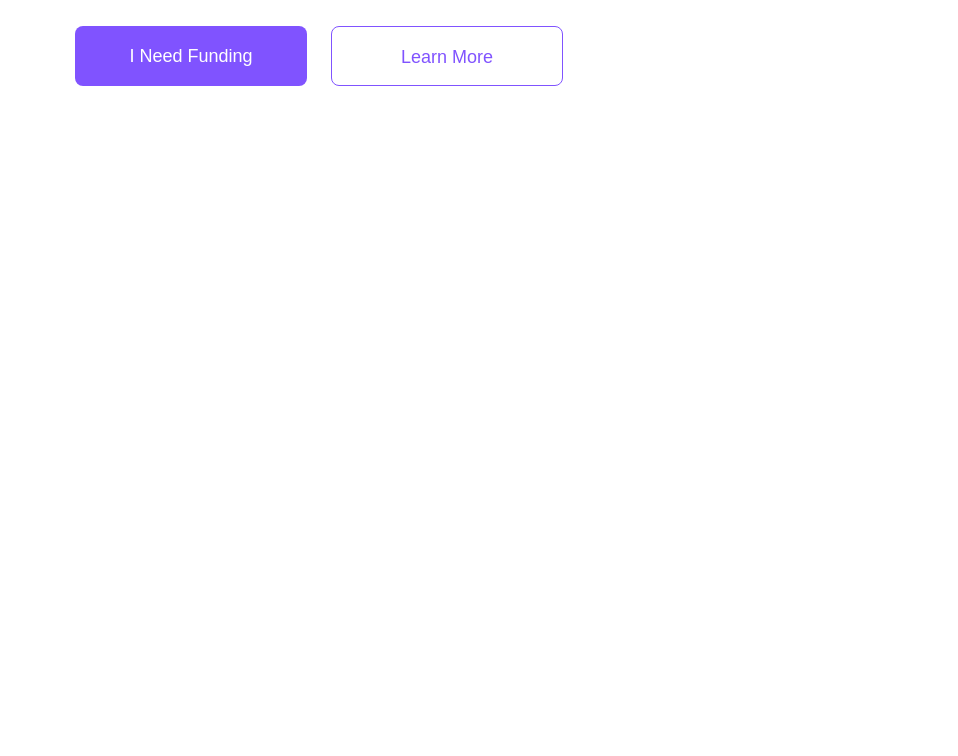
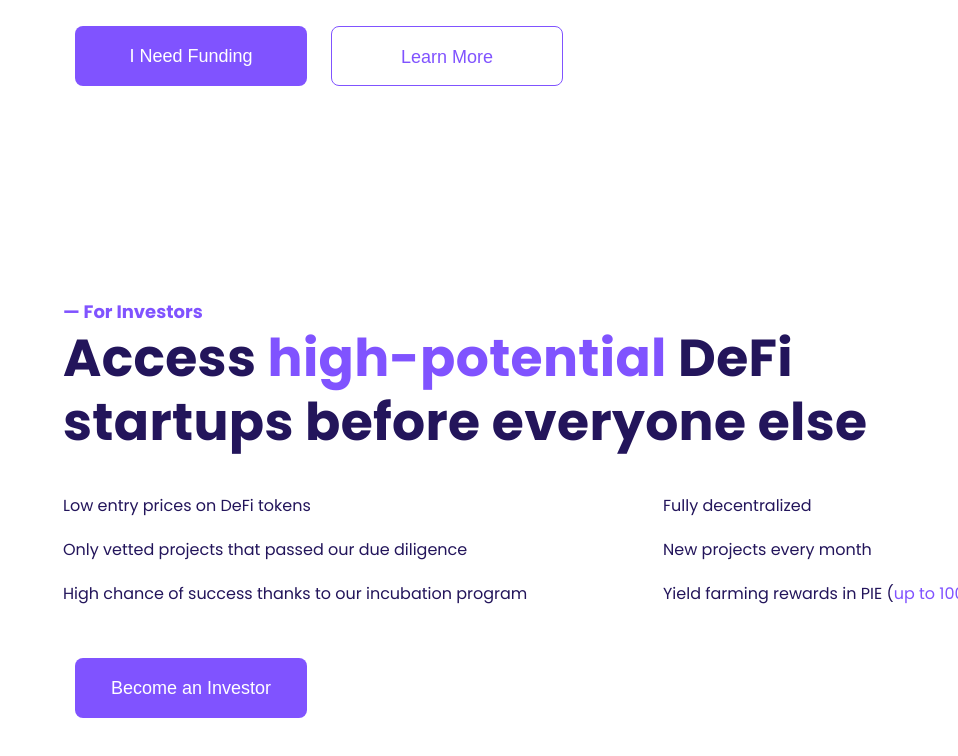
Before and after one commit to tatevkh99/Vision-Capital, a plain HTML site: page index.html in a window 1280 px wide. Shown: the part 2365-3121 px from the top of the page, without its empty margins (322-1280 px from the left). Drawn offline with Linux system fonts and the light colour scheme.

Commit message:
created for-investors

```diff
--- a/css/style.css
+++ b/css/style.css
@@ -618,3 +618,96 @@
                     background: #e9e2e2
                 }
                 /* For Projects styles end */
+                /* For Investors styles start */
+
+                .forinvestors {
+                    margin-top: 200px;
+                    margin-bottom: 200px;
+                    padding-left: 370px;
+                }
+
+                .fi_heading {
+                    margin-bottom: 40px;
+                }
+
+                .for_investors {
+                    font-weight: 600;
+                    font-size: 18px;
+                    line-height: 28px;
+                    color: #8053FF;
+                }
+
+                .forinvestors_title {
+                    font-weight: 700;
+                    font-size: 52px;
+                    line-height: 64px;
+                    letter-spacing: 0.32px;
+                }
+
+                .fi_cards {
+                    display: grid;
+                    grid-template-columns: repeat(2, 1fr);
+                    grid-gap: 20px;
+                    margin-bottom: 40px;
+                }
+
+                .fi_cards-one {
+                    display: grid;
+                    grid-template-rows: repeat(3, 1fr);
+                    grid-gap: 20px;
+                    width: 580px;
+                    height: auto;
+                }
+
+                .fi_cards-two {
+                    display: grid;
+                    grid-template-rows: repeat(3, 1fr);
+                    grid-gap: 20px;
+                    width: 580px;
+                    height: auto;
+                }
+
+                .fi_card {
+                    width: 580px;
+                    height: auto;
+                }
+
+                .fi_card-title {
+                    font-weight: 500;
+                    font-size: 16px;
+                    line-height: 24px;
+                }
+
+                .fi_card-text {
+                    font-weight: 400;
+                    font-size: 14px;
+                    line-height: 21px;
+                    color: #928CAB;
+                }
+
+                .fi_button-form__info {
+                    display: flex;
+                    flex-wrap: wrap;
+                }
+
+                .fi_button-form__submit {
+                    padding: 12px 24px;
+                    font-weight: 500;
+                    font-size: 18px;
+                    line-height: 36px;
+                    color: white;
+                    background: #8053FF;
+                    border-radius: 8px;
+                    border: 0;
+                    margin: 12px;
+                    gap: 10px;
+                    width: 232px;
+                    height: 60px;
+                }
+
+                .fp_button-form__submit:hover,
+                .fp_button-form__submit:focus,
+                .fp_button-form__submit:active {
+                    background: #6249ab
+                }
+                /* For Investors styles end */
--- a/index.html
+++ b/index.html
@@ -216,6 +216,55 @@
             </div>
         </div>
         <!-- For Projects end -->
+        <!-- For Investors start -->
+        <div class="forinvestors">
+            <div class="wrapper-full">
+                <div class="fi_heading">
+                    <h6 class="for_investors">— For Investors</h6>
+                    <h1 class="forinvestors_title">Access <span class="word-color">high-potential</span> DeFi startups before everyone else</h1>
+                </div>
+                <div class="fi_cards">
+                    <div class="fi_cards-one">
+                        <div class="fi_card">
+                            <div class="fi_card-mark"></div>
+                            <h6 class="fi_card-title">Low entry prices on DeFi tokens</h6>
+                        </div>
+                        <div class="fi_card">
+                            <div class="fi_card-mark"></div>
+                            <h6 class="fi_card-title">Only vetted projects that passed our due diligence</h6>
+                        </div>
+                        <div class="fi_card">
+                            <div class="fi_card-mark"></div>
+                            <h6 class="fi_card-title">High chance of success thanks to our incubation program</h6>
+                        </div>
+                    </div>
+                    <div class="fi_cards-two">
+                        <div class="fi_card ">
+                            <div class="fi_card-mark"></div>
+                            <h6 class="fi_card-title">Fully decentralized </h6>
+                        </div>
+                        <div class="fi_card">
+                            <div class="fi_card-mark"></div>
+                            <h6 class="fi_card-title">New projects every month</h6>
+                        </div>
+                        <div class="fi_card">
+                            <div class="fi_card-mark"></div>
+                            <h6 class="fi_card-title">Yield farming rewards in PIE (<span class="word-color">up to 100% a year</span>)</h6>
+                        </div>
+                    </div>
+                </div>
+                <div class="fi_buttons ">
+                    <form class="fi_button-form ">
+                        <fieldset class="fi_button-form__wrap ">
+                            <p class="fi_button-form__info ">
+                                <button class="fi_button-form__submit">Become an Investor</button>
+                            </p>
+                        </fieldset>
+                    </form>
+                </div>
+            </div>
+        </div>
+        <!-- For Investors end -->
     </main>
 
 </body>
```
